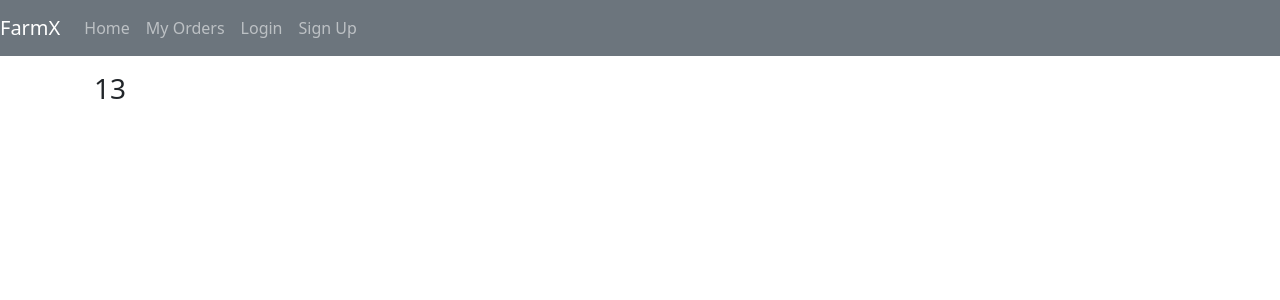
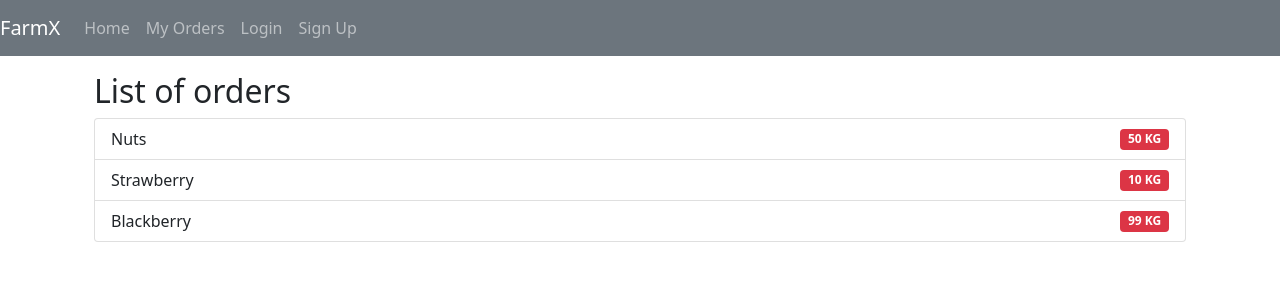
Before and after one commit to giobaski/farmx-euas, a React (Create React App) app: page /orders in a window 1280 px wide. Shown: the top 300 px of the page. Built offline with nearby package versions, Linux system fonts and the light colour scheme; no server answers.

Commit message:
added my order list and alert after purchase

```diff
--- a/src/components/Home.js
+++ b/src/components/Home.js
@@ -5,6 +5,8 @@ import LotService from "../services/lot.service";
 const Home = () => {
   const [lots, setLots] = useState([]);
   const [amount, setAmount] = useState(0);
+  const [orderPlaced, setOrderPlaced] = useState(false);
+
 
 
   const handleAmountChange = (val) =>{
@@ -14,6 +16,7 @@ const Home = () => {
 
   const placeOrder = (lotId) =>{
     LotService.placeOrder(lotId, amount)
+    setOrderPlaced(true);
     console.log(lotId);
   }
 
@@ -38,7 +41,7 @@ const Home = () => {
 
   let myLotCard = (lot) => {
     return <div class="card  bg-secondary text-white">
-    <img class="card-img-top" src="" alt="Card image cap" ></img>
+    {/* <img class="card-img-top" src="" alt="Card image cap" ></img> */}
     <div class="card-body">
       <h5 class="card-title text-info"> {lot.productName}</h5>
       <p class="card-text">Some quick example text to build on the card title and make up the bulk of the card's content.</p>
@@ -55,8 +58,9 @@ const Home = () => {
         <p>Closing Date: {lot.closingDate}</p>
       </div>
 
-      <input type="text" onChange={handleAmountChange}></input>
-      <a onClick={()=>placeOrder(lot.id)} class="btn btn-success">Buy</a>
+       <input type="text" onChange={handleAmountChange} placeholder="type amount (KG)"></input>
+
+      <a onClick={()=>placeOrder(lot.id)} class="btn btn-success m-lg-2">Buy</a>
     </div>
   </div>
   }
@@ -66,11 +70,27 @@ const Home = () => {
   return (
         <div class="container">
             <header className="jumbotron">
-                <h2>Available lots2</h2>
+                <h2>Available lots</h2>
+                {
+                orderPlaced?
+                <div class="alert alert-success">
+                <strong>Success!</strong> Your order has been placed
+               </div>
+                : null
+                }
+
             </header>
             <div class="row">
                 <div class="col-lg-10">
                   {lots.map((lot, key)  => myLotCard(lot))}
+
+                  <ul class="pagination pagination-lg">
+                    <li class="page-item"><a class="page-link" href="#">Previous</a></li>
+                    <li class="page-item"><a class="page-link" href="#">1</a></li>
+                    <li class="page-item"><a class="page-link" href="#">2</a></li>
+                    <li class="page-item"><a class="page-link" href="#">3</a></li>
+                    <li class="page-item"><a class="page-link" href="#">Next</a></li>
+                  </ul>
                 </div>
 
                 <div class="col-lg-2">
--- a/src/components/MyOrders.js
+++ b/src/components/MyOrders.js
@@ -26,8 +26,25 @@ const MyOrders = () => {
   return (
     <div className="container">
       <header className="jumbotron">
-        <h3>{myOrders.length}</h3>
+        {/* <h3>{myOrders.length}</h3> */}
       </header>
+      <h2>List of orders</h2>
+
+      <ul class="list-group">
+          <li class="list-group-item d-flex justify-content-between align-items-center">
+            Nuts
+            <span class="badge badge-primary badge-pill bg-danger">50 KG</span>
+          </li>
+          <li class="list-group-item d-flex justify-content-between align-items-center">
+            Strawberry
+            <span class="badge badge-primary badge-pill bg-danger">10 KG</span>
+          </li>
+          <li class="list-group-item d-flex justify-content-between align-items-center">
+            Blackberry
+            <span class="badge badge-primary badge-pill bg-danger">99 KG</span>
+          </li>
+      </ul>
+
     </div>
   );
 };
```
